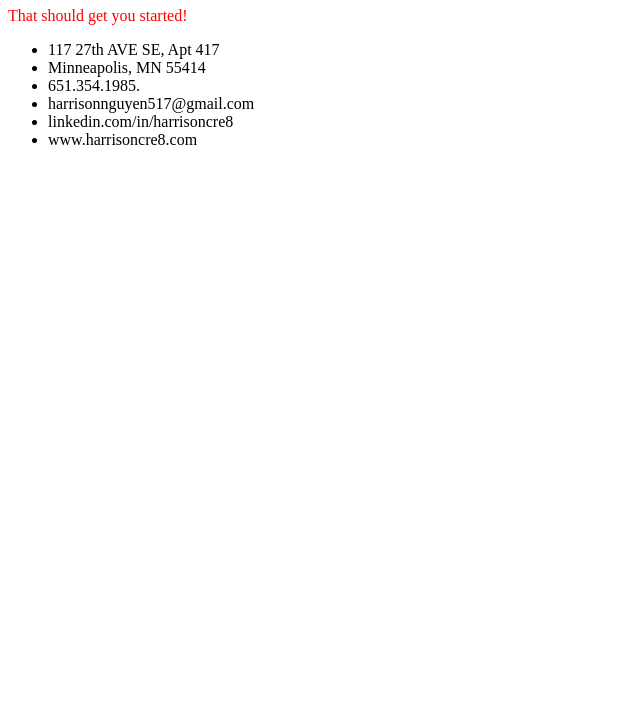
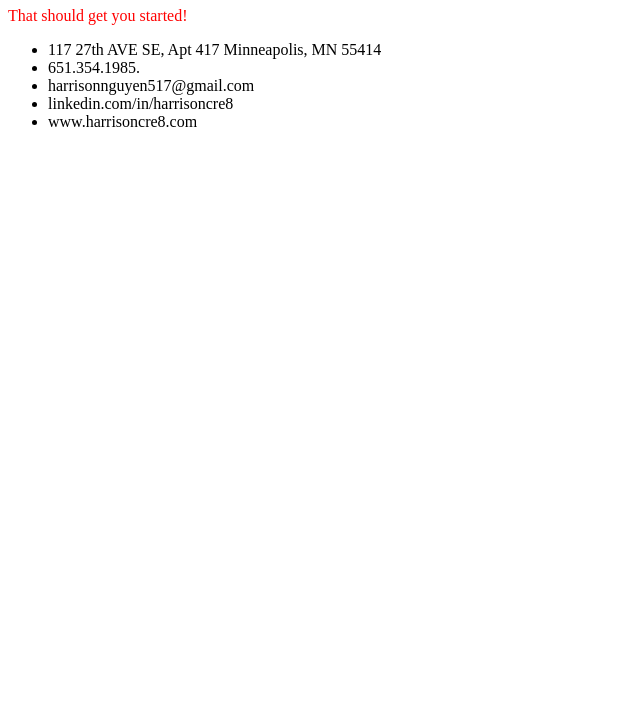
Before and after one commit to Harrisoncre8/harrisonnguyen.github.io, a plain HTML site: page index.html in a window 1280 px wide. Shown: the part 73-800 px from the top of the page, without its empty margins (0-640 px from the left). Drawn offline with Linux system fonts and the light colour scheme.

Commit message:
Change to Text in Unordered List

```diff
--- a/index.html
+++ b/index.html
@@ -9,8 +9,8 @@
     <h1>Harrison Nguyen</h1>
     <p>That should get you started!</p>
     <ul>
-      <li>117 27th AVE SE, Apt 417</li>
-      <li>Minneapolis, MN 55414</li>
+      <li>117 27th AVE SE, Apt 417
+      Minneapolis, MN 55414</li>
       <li>651.354.1985.</li>
       <li>harrisonnguyen517@gmail.com</li>
       <li>linkedin.com/in/harrisoncre8</li>
```
